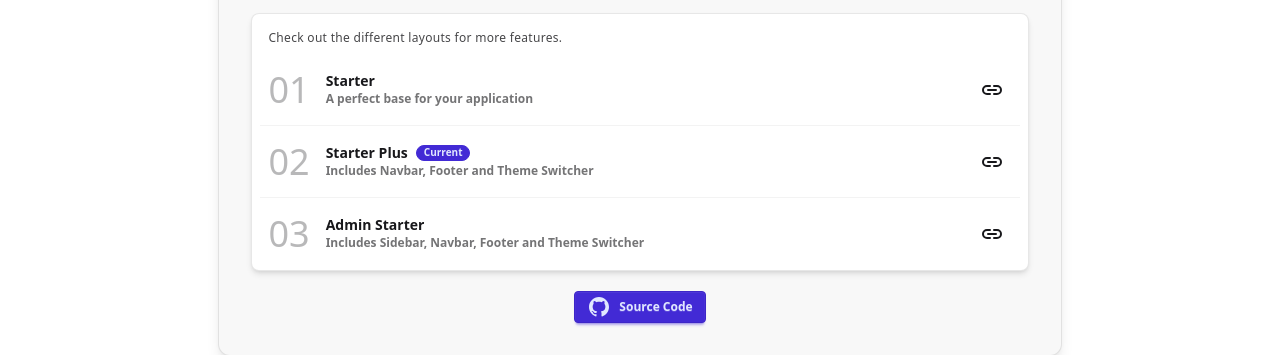
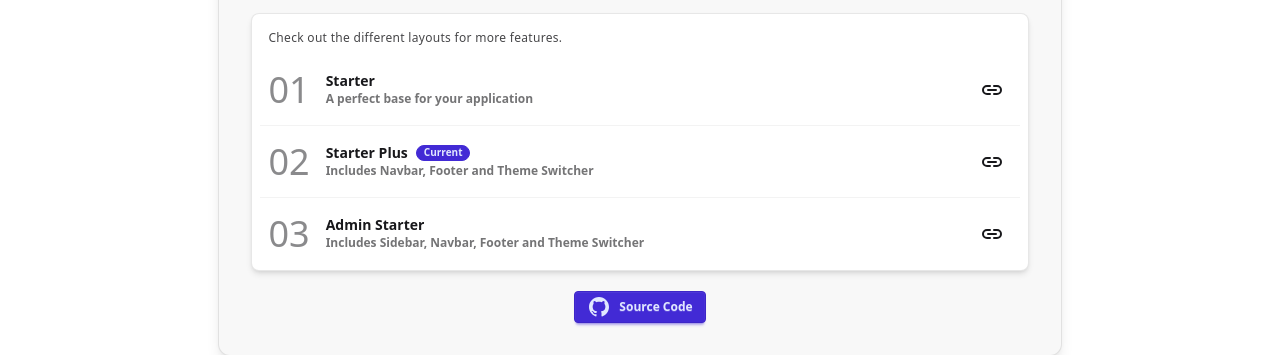
Before and after one commit to rajpatra220/nextjs-tailwind-ts-daisyui-starter, a Next.js app: page /starterplus in a window 1280 px wide. Shown: the part 521-876 px from the top of the page. Built offline with nearby package versions, Linux system fonts and the light colour scheme.

Commit message:
lighthouse accessibility issue fixed

```diff
--- a/app/adminstarter/page.tsx
+++ b/app/adminstarter/page.tsx
@@ -31,7 +31,7 @@ export default function Home() {
               <li className="p-4 pb-2 text-xs opacity-80 tracking-wide">Check out the different layouts for more features.</li>
 
               <li className="list-row">
-                <div className="text-4xl font-thin opacity-30 tabular-nums">01</div>
+                <div className="text-4xl font-thin opacity-50 tabular-nums">01</div>
                 <div className="list-col-grow">
                   <div className="font-bold"><Link href="/" className="hover:underline">Starter</Link></div>
                   <div className="text-xs font-semibold opacity-60">A perfect base for your application</div>
@@ -49,7 +49,7 @@ export default function Home() {
               </li>
 
               <li className="list-row">
-                <div className="text-4xl font-thin opacity-30 tabular-nums">02</div>
+                <div className="text-4xl font-thin opacity-50 tabular-nums">02</div>
                 <div className="list-col-grow">
                   <div className="font-bold"><Link href="/starterplus" className="hover:underline">Starter Plus</Link></div>
                   <div className="text-xs font-semibold opacity-60">Includes Navbar, Footer and Theme Switcher</div>
@@ -67,7 +67,7 @@ export default function Home() {
               </li>
 
               <li className="list-row">
-                <div className="text-4xl font-thin opacity-30 tabular-nums">03</div>
+                <div className="text-4xl font-thin opacity-50 tabular-nums">03</div>
                 <div className="list-col-grow">
                   <div className="font-bold flex items-center"><Link href="/adminstarter" className="hover:underline">Admin Starter</Link>
                   <span className="ms-2 badge badge-xs badge-primary">Current</span></div>
@@ -88,7 +88,7 @@ export default function Home() {
             </ul>
           </div>
           <div className="flex justify-around mt-5">
-            <div className="btn btn-sm btn-primary font-bold rounded">
+            <div className="btn btn-sm btn-primary font-bold">
               <Link href="https://github.com/rajpatra220/nextjs-tailwind-ts-daisyui-starter" target="_blank" className="flex gap-2 items-center" aria-label="Source Code">
                 <svg className="size-6" viewBox="0 0 24 24" fill="none" xmlns="http://www.w3.org/2000/svg">
                   <g clipPath="url(#clip0_229_292)">
--- a/app/page.tsx
+++ b/app/page.tsx
@@ -87,7 +87,7 @@ export default function Home() {
             </ul>
           </div>
           <div className="flex justify-around my-5">
-            <div className="btn btn-sm btn-primary font-bold rounded">
+            <div className="btn btn-sm btn-primary font-bold">
               <Link href="https://github.com/rajpatra220/nextjs-tailwind-ts-daisyui-starter" target="_blank" className="flex gap-2 items-center" aria-label="Source Code">
                 <svg className="size-6" viewBox="0 0 24 24" fill="none" xmlns="http://www.w3.org/2000/svg">
                   <g clipPath="url(#clip0_229_292)">
--- a/app/starterplus/page.tsx
+++ b/app/starterplus/page.tsx
@@ -32,7 +32,7 @@ export default function Home() {
               <li className="p-4 pb-2 text-xs opacity-80 tracking-wide">Check out the different layouts for more features.</li>
 
               <li className="list-row">
-                <div className="text-4xl font-thin opacity-30 tabular-nums">01</div>
+                <div className="text-4xl font-thin opacity-50 tabular-nums">01</div>
                 <div className="list-col-grow">
                   <div className="font-bold"><Link href="/" className="hover:underline">Starter</Link></div>
                   <div className="text-xs font-semibold opacity-60">A perfect base for your application</div>
@@ -50,7 +50,7 @@ export default function Home() {
               </li>
 
               <li className="list-row">
-                <div className="text-4xl font-thin opacity-30 tabular-nums">02</div>
+                <div className="text-4xl font-thin opacity-50 tabular-nums">02</div>
                 <div className="list-col-grow">
                   <div className="font-bold flex items-center"><Link href="/starterplus" className="hover:underline">Starter Plus</Link>
                   <span className="ms-2 badge badge-xs badge-primary">Current</span></div>
@@ -69,7 +69,7 @@ export default function Home() {
               </li>
 
               <li className="list-row">
-                <div className="text-4xl font-thin opacity-30 tabular-nums">03</div>
+                <div className="text-4xl font-thin opacity-50 tabular-nums">03</div>
                 <div className="list-col-grow">
                   <div className="font-bold"><Link href="/adminstarter" className="hover:underline">Admin Starter</Link></div>
                   <div className="text-xs font-semibold opacity-60">Includes Sidebar, Navbar, Footer and Theme Switcher</div>
@@ -89,7 +89,7 @@ export default function Home() {
             </ul>
           </div>
           <div className="flex justify-around mt-5">
-            <div className="btn btn-sm btn-primary font-bold rounded">
+            <div className="btn btn-sm btn-primary font-bold">
               <Link href="https://github.com/rajpatra220/nextjs-tailwind-ts-daisyui-starter" target="_blank" className="flex gap-2 items-center" aria-label="Source Code">
                 <svg className="size-6" viewBox="0 0 24 24" fill="none" xmlns="http://www.w3.org/2000/svg">
                   <g clipPath="url(#clip0_229_292)">
```
